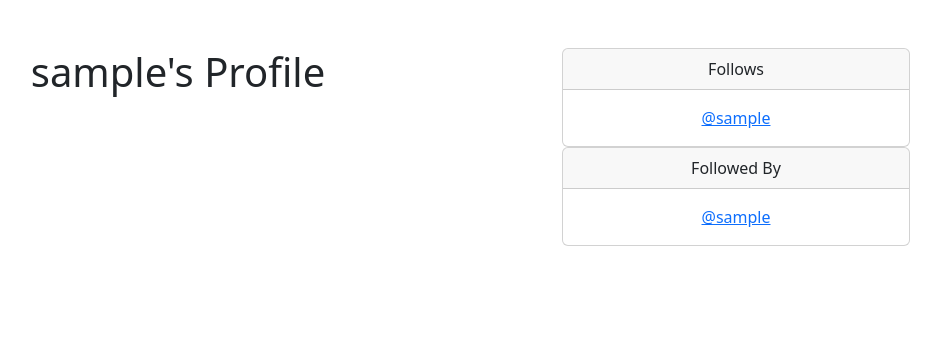
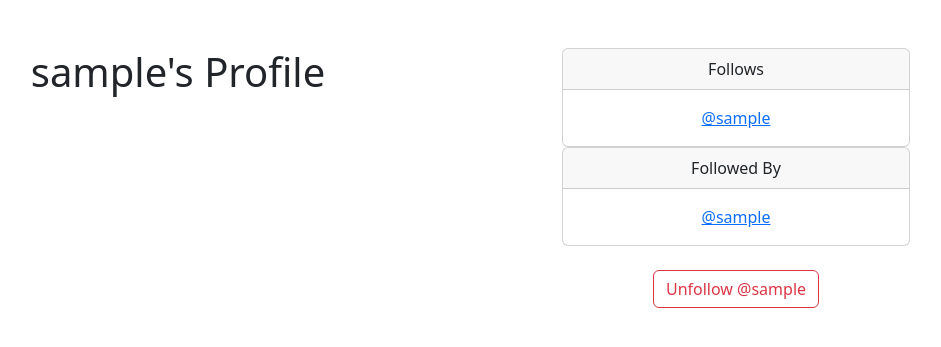
Before and after one commit to sacarr98/NewsStories, a Django app: page /profile/1 in a window 1280 px wide. Shown: the part 56-403 px from the top of the page, without its empty margins (276-1217 px from the left). Run offline with Django 5.2, Linux system fonts and the light colour scheme; the visitor is signed in with stand-in values (Sample User, id 1); data comes from the database, SQL or seed files in the repository.

Commit message:
create a follow and unfollow button on user profiles and write logic to allow users to change followers

```diff
--- a/yournews/templates/profile.html
+++ b/yournews/templates/profile.html
@@ -34,6 +34,20 @@
                     </p>
                     </div>
                 </div>
+                <br/>
+                <form method="POST">
+                    {% csrf_token %}
+                    {% if profile in user.profile.follows.all %}
+                        <button class="btn btn-outline-danger" name="follow" value="unfollow" type="submit">
+                            Unfollow @{{ profile.user.username|lower }}
+                        </button>
+                    {% else %}
+                        <button class="btn btn-outline-success" name="follow" value="follow" type="submit">
+                            Follow @{{ profile.user.username|lower }}
+                        </button>
+                    {% endif %}
+                </form>
+                <br/>
             </div>
         </div>
     </div>
--- a/yournews/views.py
+++ b/yournews/views.py
@@ -20,6 +20,21 @@ def profile_list(request):
 def profile(request, pk):
     if request.user.is_authenticated:
         profile = Profile.objects.get(user_id=pk)
+
+        # form
+        if request.method == "POST":
+            # Get user
+            current_user_profile = request.user.profile
+            # Get form data
+            action = request.POST['follow']
+            # follow or unfollow a user
+            if action == "unfollow":
+                current_user_profile.follows.remove(profile)
+            elif action == "follow":
+                current_user_profile.follows.add(profile)
+            # Save changes to profile
+            current_user_profile.save()
+
     else:
         messages.success(request, ("Please log in to view this page"))
         return redirect('home')
```
